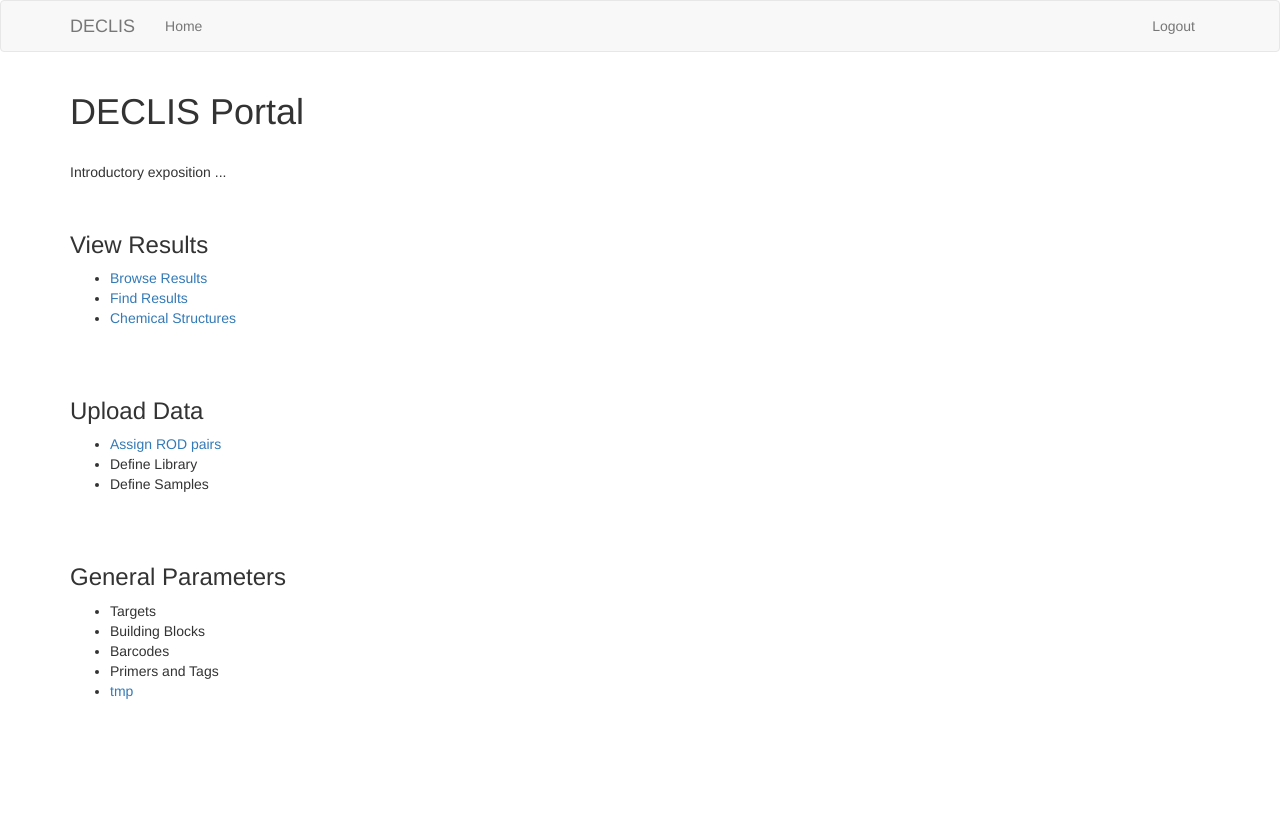
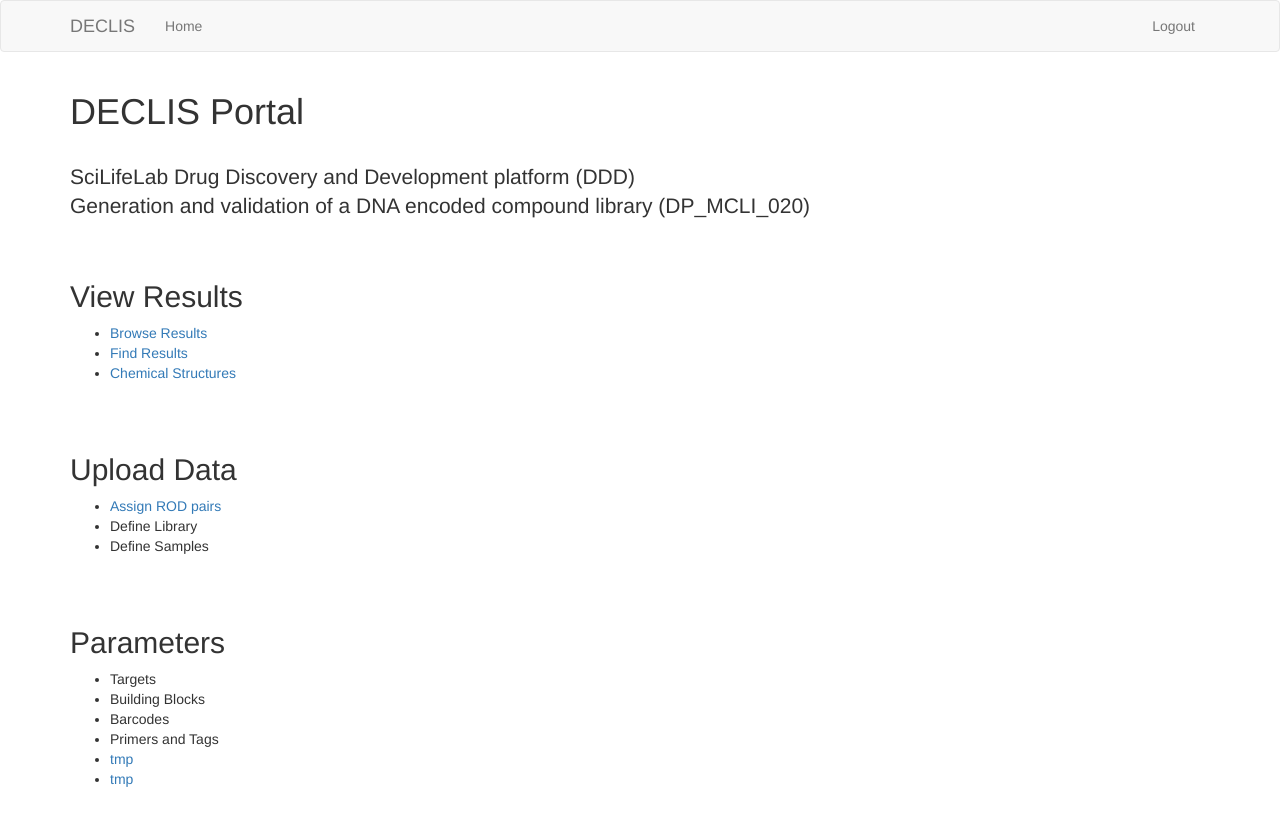
Before and after one commit to pharmbio/declis, a Flask app: page / in a window 1280 px wide. Before the commit the page ends 699 px from the top, so only its background shows below. Run offline with Flask 2, Linux system fonts and the light colour scheme; the visitor is signed in with stand-in values (Sample User, id 1); some libraries are stand-ins or nearby versions.

Commit message:
improve look of intro

```diff
--- a/app/main/templates/index.html
+++ b/app/main/templates/index.html
@@ -3,28 +3,32 @@
 {% block app_content %}
     <h1>DECLIS Portal</h1>
     <br>
-    <p>Introductory exposition ...</p>
+    <p class="lead">
+      SciLifeLab Drug Discovery and Development platform (DDD) <br>
+      Generation and validation of a DNA encoded compound library (DP_MCLI_020) <br>
+    </p>
 
-    <br><h3>View Results</h3>
+    <br><h2>View Results</h2>
     <ul>
       <li><a href="/sequencing">Browse Results</a></li>
       <li><a href="/search">Find Results</a></li>
       <li><a href="/chems">Chemical Structures</a></li>
     </ul><br>
 
-    <br><h3>Upload Data</h3>
+    <br><h2>Upload Data</h2>
     <ul>
       <li><a href="/reg/pairs">Assign ROD pairs</a></li>
       <li>Define Library</li>
       <li>Define Samples</li>
     </ul><br>
 
-    <br><h3>General Parameters</h3>
+    <br><h2>Parameters</h2>
     <ul>
       <li>Targets</li>
       <li>Building Blocks</li>
       <li>Barcodes</li>
       <li>Primers and Tags</li>
       <li><a href="/static/misc/by_bb.png">tmp</a></li>
+      <li><a href="/static/misc/combined.png">tmp</a></li>
     </ul><br>
 {% endblock %}
```
Also changed, not shown: app/main/templates/samples.html (+8 -4 lines).
